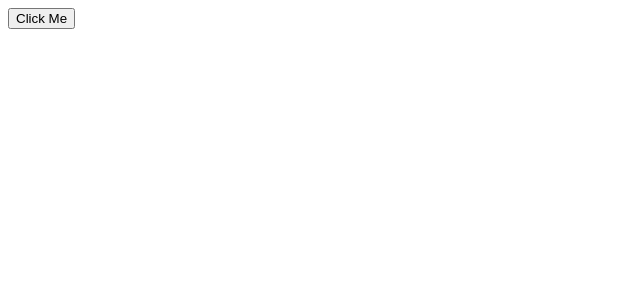
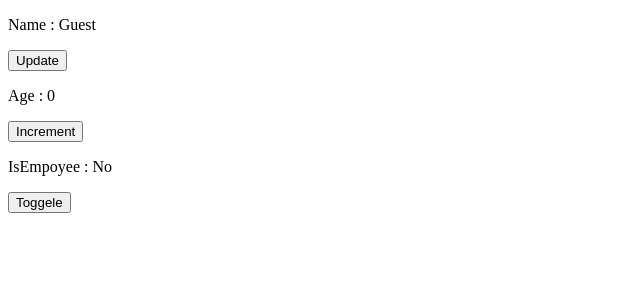
Before and after one commit to santoshpoptani/React-Intro, a React (Vite) app in the folder my-react-app/: page / in a window 1280 px wide. Shown: the top 300 px of the page, without its empty margins (0-640 px from the left). Built offline with nearby package versions, Linux system fonts and the light colour scheme.

Commit message:
Hooks and use of useState() hook

```diff
--- a/my-react-app/src/App.jsx
+++ b/my-react-app/src/App.jsx
@@ -3,6 +3,7 @@ import Student from "./Students";
 import UserGreatings from "./UserGreeting";
 import List from "./List";
 import Button from "./Button";
+import MyComponent from "./MyComponent";
 
 //This is also a component but act as a parent component
 
@@ -11,10 +12,10 @@ function App(){
     return(
 
             <>
-            <Button/>
+           <MyComponent/>
             </>
 
-
+            // <Button/>
             //<List/>
 
        // <UserGreatings isLoggedIn={false} username = "Minato Namikaze"/>
--- /dev/null
+++ b/my-react-app/src/MyComponent.jsx
@@ -0,0 +1,41 @@
+
+//In React, hooks are functions that allow you to use state and other React
+// features in functional components.
+
+// useState is a React hook that allows functional components to manage state.
+// It is a function provided by React that enables you to add stateful logic
+//  to functional components without using class components.
+
+
+import React,{useState} from "react";
+
+function MyComponent(){
+const [name, setName] = useState("Guest");
+const update = ()=>{
+    setName("Madra Uchiha")
+}
+
+const[age , setAge] = useState(0);
+const updateAge = ()=>{
+    setAge(age+1)
+}
+
+const[isEmpoyeed, setIsEmployeed] = useState(false)
+const UpdateEmployee = ()=>{
+    setIsEmployeed(!isEmpoyeed)
+}
+
+return(<div>
+<p>Name : {name}</p>
+<button onClick={update}>Update</button>
+
+<p>Age : {age}</p>
+<button onClick={updateAge}>Increment</button>
+
+<p>IsEmpoyee : {isEmpoyeed ? "Yes" : "No"}</p>
+<button onClick={UpdateEmployee}>Toggele</button>
+</div>);
+
+}
+
+export default MyComponent;
```
